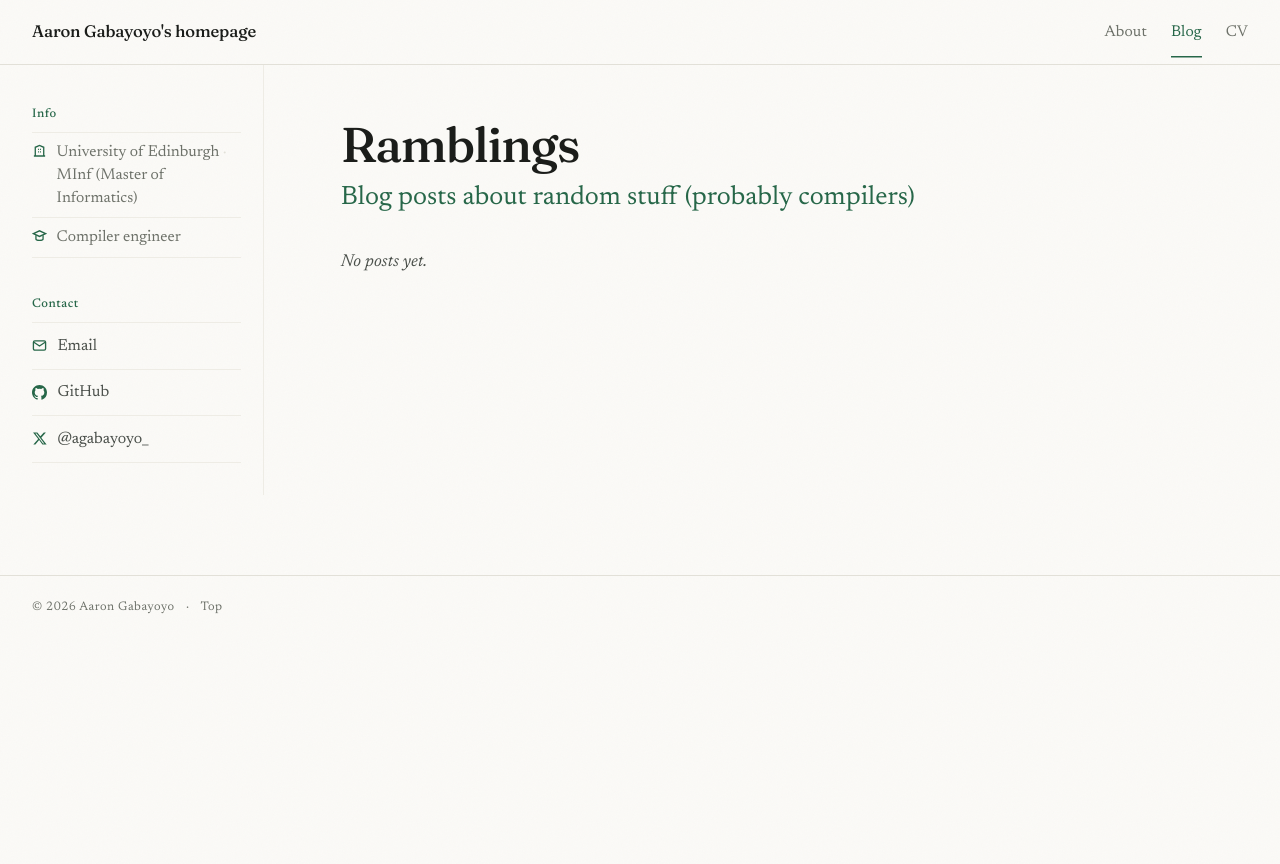
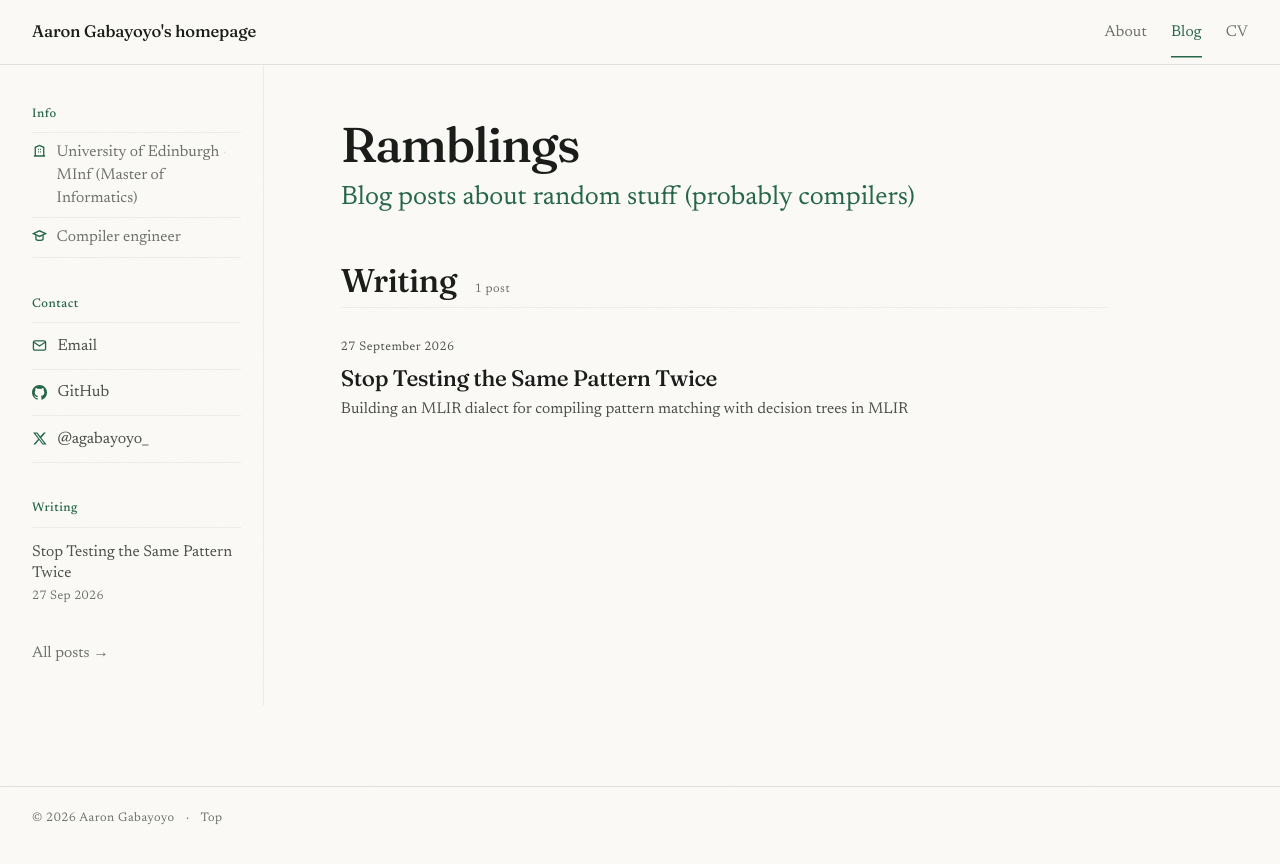
Before and after one commit to Gabayoyo/gabayoyo.github.io, a Jekyll site: the page built from blog.md, in a window 1280 px wide. Shown: the top 864 px of the page. Built offline with Jekyll 4.4.1, drawn with Linux system fonts in a browser that asks for light colours; some of the changed lines change nothing that is shown.

````diff
--- /dev/null
+++ b/_posts/2026-09-29-mlir-match.md
@@ -0,0 +1,276 @@
+---
+title: "Stop Testing the Same Pattern Twice"
+description: "Building an MLIR dialect for compiling pattern matching with decision trees in MLIR"
+date: 2026-09-27
+---
+
+## I Like Pattern Matching
+
+One of my favourite languages to write in is Scala, which has functional pattern matching as a particularly nice way to inspect values without having to write a pile of type checks and casts. Additionally, you can look inside a value and match on what's actually there.
+
+Consider the following snippet in Scala:
+
+```Scala
+x match {
+    case Some(0) => A
+    case Some(1) => B
+    case Some(n) => C
+    case None => D
+}
+```
+
+This is pretty useful for developers: we have four cases, and we want to do something different depending on what `x` looks like. It also becomes trivial to type check and easy to verify its exhaustiveness (for most cases).
+
+Languages like OCaml, Haskell and now Rust have implemented functional pattern matching as part of their languages. I wanted MLIR to have a way to represent the same idea, so I built a dialect for representing functional pattern matching directly in MLIR.
+
+At a glance, this is pretty simple. But how would a compiler actually implement this?
+
+A simple way to compile this is to try each case in order, just like a human reading the code:
+
+```
+                x
+                │
+             Some(0)?
+             /      \
+           yes       no
+            │         │
+            A      Some(1)?
+                    /     \
+                  yes      no
+                   │        │
+                   B     Some(n)?
+                          /      \
+                        yes       no
+                         │         │
+                         C         D
+```
+
+That works for sure. But notice how for each individual check or *test*, we also check that `x` is a `Some` constructor multiple times. And as patterns get larger and more nested, the amount of repeated work can grow with them by a good amount.
+
+What we might want ideally is something more like:
+
+```
+                x
+                │
+             Some?
+             /   \
+           no     yes
+           │       │
+           D    inspect value
+                   │
+              ┌────┼────┐
+              │    │    │
+              0    1    _
+              │    │    │
+              A    B    C
+```
+This is the same pattern that yields the same results and behaviour as the previous example. However, the overall number of tests needed to determine the result has decreased.
+
+Instead of asking “Is it a Some?” three times, we ask it once and carry that information forward. Once we know `x` is a `Some`, all of the remaining cases can work from that knowledge.
+
+This is the core idea behind **decision trees**. Each internal node represents a
+test on the value being matched, each branch represents a possible outcome,
+and each leaf represents the actual code to be run.
+
+## Growing Trees
+
+The natural way to construct such a tree is to start with all of the patterns
+and repeatedly ask: **what should we inspect next?**
+
+For the example above, the obvious first test is whether `x` is a `Some` or a `None`. That immediately divides the match into two groups:
+
+* the `Some` cases
+* the `None` case
+
+Once we've established that `x` is a `Some`, there is no reason to keep considering the `None` pattern. We can focus entirely on the value contained inside the constructor.
+
+The remaining patterns are now:
+
+```text
+0
+1
+_      // i.e. anything
+```
+
+We can inspect that value and split the cases again.
+
+At each step, the compiler is narrowing down the set of patterns that could still match. A successful test gives us more information about the value, and that information lets us ignore patterns which are no longer relevant.
+
+However, life isn't that simple. Consider:
+
+```text
+Some((0, x))
+Some((1, y))
+Some((n, z))
+None
+```
+
+There are now several places we could inspect. We could start with the outer constructor, or eventually inspect one of the values inside the tuple. The choice matters because different tests can produce different decision trees.
+
+Couple this with the fact that the compiler must preserve semantics such as arm ordering and bindings, and all of a sudden constructing a decision tree systematically is a problem in its own right.
+
+Luckily **Maranget's pattern-matching compilation algorithm** gives us a systematic way to do exactly that.
+
+## Big Up Maranget
+
+The first step is to give the patterns a representation that makes this process easier to reason about. Maranget uses a **pattern matrix**.
+
+Each row of the matrix represents one arm of the match. The columns represent the individual values that still need to be inspected.
+
+For our original example, there is only one value to match, `x`, so the matrix initially has a single column:
+
+```text
+        ┌───────────┐
+    A   │  Some(0)  │
+    B   │  Some(1)  │
+    C   │  Some(n)  │
+    D   │  None     │
+        └───────────┘
+```
+
+We can now choose a column to inspect. Since there is only one, the choice is easy: we inspect the patterns in that column.
+
+Looking down it, we find two constructors: `Some` and `None`. We can therefore specialise the matrix for each of those possibilities.
+
+For the `Some` case, we keep the rows that can match a `Some`, remove the constructor that we have just established, and expose its argument as a new value to match:
+
+```text
+        ┌───────────┐
+    A   │     0     │
+    B   │     1     │
+    C   │     n     │
+        └───────────┘
+```
+
+The `None` case is different. `None` has no arguments, so once we have established that the value is `None`, the corresponding arm can be selected immediately:
+
+```text
+    D → D
+```
+
+This is what **specialisation** does: it transforms the original matrix into a smaller matrix corresponding to one particular result of a test.
+
+Patterns which do not match that result disappear. Patterns which do match are simplified to whatever remains to be checked.
+
+Wildcards are slightly different. A wildcard matches any constructor, so when we specialise on a particular constructor, that row is retained and the wildcard is replaced by wildcards for the constructor's arguments.
+
+For example, suppose we had:
+
+```text
+Some(0)
+Some(_)
+None
+```
+
+and specialised on `Some`. The resulting matrix would be:
+
+```text
+        ┌───────────┐
+    A   │     0     │
+    B   │     _     │
+        └───────────┘
+```
+
+The wildcard is still applicable because it places no restriction on the value inside `Some`.
+
+This becomes more interesting with constructors containing multiple values. Consider:
+
+```text
+Some((0, x))
+Some((1, y))
+Some((n, z))
+None
+```
+
+After specialising on `Some`, we are left with the tuple:
+
+```text
+        ┌───────────────┐
+    A   │     0, x      │
+    B   │     1, y      │
+    C   │     n, z      │
+        └───────────────┘
+```
+
+The tuple itself can then be specialised, exposing its two fields as separate values:
+
+```text
+              first       second
+        ┌─────────────┬─────────────┐
+    A   │      0      │      x      │
+    B   │      1      │      y      │
+    C   │      n      │      z      │
+        └─────────────┴─────────────┘
+```
+
+Now there are two columns. The first column represents the first tuple element and the second represents the second tuple element. Each is a value that can independently contribute information to the match.
+
+This gives us a recursive process:
+
+```text
+pattern matrix
+      │
+      ▼
+  choose column
+      │
+      ▼
+  inspect patterns
+      │
+      ▼
+   specialise
+      │
+   ┌──┼──┐
+   ▼  ▼  ▼
+  M₁  M₂  M₃
+   │  │  │
+   └──┴──┘
+      │
+      ▼
+ compile each
+ recursively
+```
+
+Each specialised matrix represents a smaller matching problem. We keep applying the same process until we reach a matrix where the next action is known.
+
+There is one important detail here: once a pattern matrix has multiple columns, **which column should we choose?**
+
+For the tuple above, choosing the first column gives us a useful distinction between `0` and `1`. But in a larger pattern there may be several columns that could be inspected, and choosing between them can produce very different trees. A good compiler therefore needs a heuristic for selecting the next column rather than simply choosing one arbitrarily.
+
+This is an important part of Maranget's work. His 2008 paper explores heuristics based on **necessity**: roughly, whether inspecting a particular column is actually useful for distinguishing the remaining patterns, and how much that choice can reduce the resulting decision tree. Different choices can trade off the number of tests performed against the size and shape of the generated tree.
+
+The basic algorithm can therefore be thought of as three repeating steps:
+
+```text
+1. Choose a column to inspect.
+
+2. Specialise the matrix for the possible results of that test.
+
+3. Recursively compile each specialised matrix.
+```
+
+Eventually, a row becomes the first applicable match. At that point there is no more pattern structure to inspect and the compiler can produce the corresponding action.
+
+For our original match, the process gives us something like:
+
+```text
+                    x
+                    │
+               Some / None
+               /         \
+            Some          D
+              │
+          inspect payload
+          /      |      \
+         0       1       _
+         │       │       │
+         A       B       C
+```
+
+The important difference from the hand-written version is that we did not construct this tree by separately compiling four patterns. We started with the entire matrix and repeatedly transformed the remaining matching problem.
+
+That gives us a concrete compilation procedure: represent the patterns as a matrix, select a useful value to inspect, specialise the matrix based on that test, and recursively compile the resulting problems.
+
+This is the machinery I need before I can start talking about how to represent the same information in MLIR.
+
+
+## Woo Baby It's Dialect Time
--- a/_sass/_page.scss
+++ b/_sass/_page.scss
@@ -17,11 +17,18 @@
 .page__head { margin-bottom: clamp(1.4rem, 3vw, 2rem); }
 
 /* The name, which is the page's own heading rather than a label repeated
-   beside it. */
+   beside it. The face is stated rather than inherited, because the name and the
+   blog's post titles must match and neither should depend on the base heading
+   rule staying as it is. */
 .page__title {
+  font-family: $font-display;
   font-size: $size-h1;
   letter-spacing: -0.028em;
-  font-variation-settings: 'opsz' 96;
+  /* Pinned to the same optical size the blog's titles resolve to, so the name
+     and the post titles are the same face rather than two cuts of it. Fraunces
+     varies enough across the opsz axis that the default for this size reads as
+     a different typeface. */
+  font-variation-settings: 'opsz' 24;
 }
 
 /* The one-sentence summary, directly under the name. Roman rather than italic:
--- a/_sass/_post.scss
+++ b/_sass/_post.scss
@@ -40,7 +40,8 @@
   margin-top: 0.8rem;
   font-size: $size-h1;
   letter-spacing: -0.028em;
-  font-variation-settings: 'opsz' 90;
+  /* Same cut as the name, so the site does not render three versions of one face. */
+  font-variation-settings: 'opsz' 24;
 }
 
 .post__lead {
@@ -73,8 +74,10 @@
 
   p { color: $ink-muted; }
 
-  /* The opening block carries the reading scale, one step above body text. */
-  > p:first-of-type {
+  /* A lead paragraph, but only when the post actually opens with one. `:first-child`
+     rather than `:first-of-type`, because the latter counts element *type*: a post
+     beginning with a heading would hand lead size to the paragraph after it. */
+  > p:first-child {
     font-size: $size-lede;
     line-height: 1.47;
     color: $ink;
````
Also changed, not shown: 1 other file.
